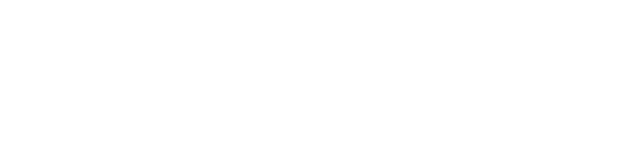
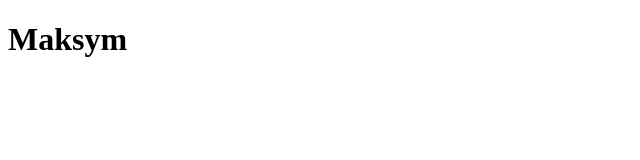
Before and after one commit to Maksim234123/17.10.23, a plain HTML site: page index.html in a window 1280 px wide. Shown: the whole page, without its empty margins (0-640 px from the left). Drawn offline with Linux system fonts and the light colour scheme.

Commit message:
Створив тег h1 iз

```diff
--- a/index.html
+++ b/index.html
@@ -6,6 +6,6 @@
     <title>Document</title>
 </head>
 <body>
-
+  <h1>Maksym</h1>
 </body>
 </html>
```
